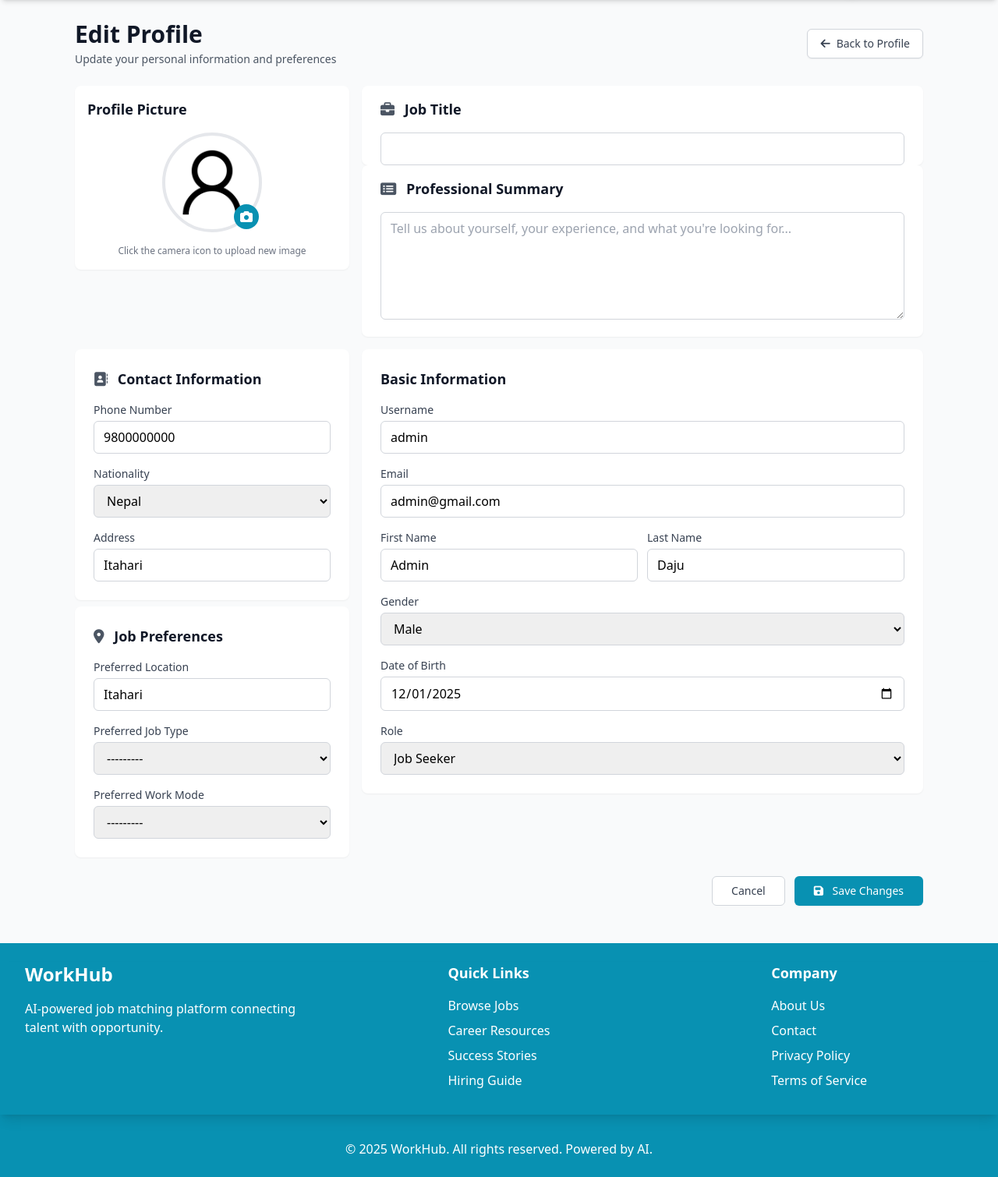
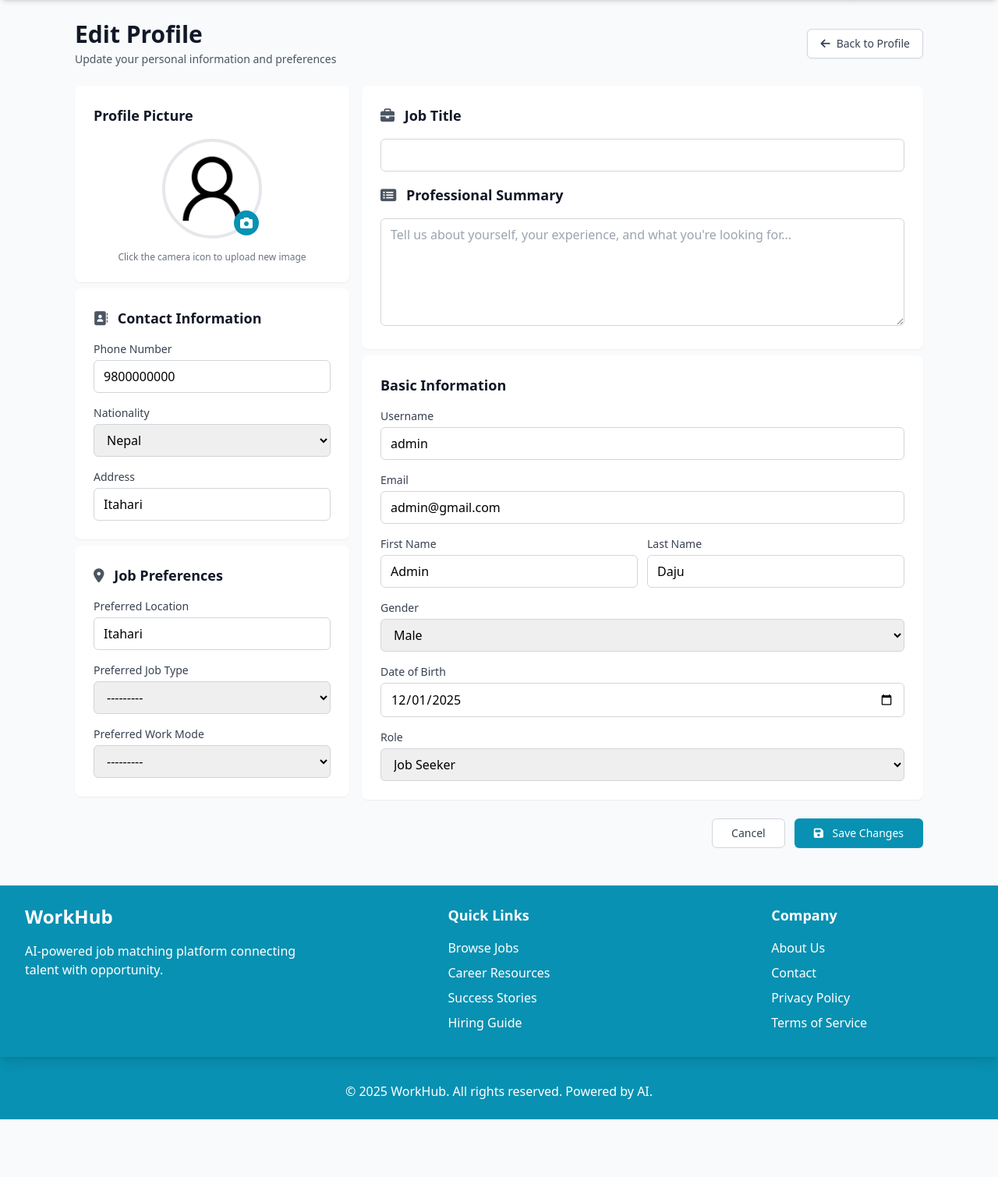
Before and after one commit to SumaniqueCode/WorkHub, a Django app: page /user/profile/edit/ in a window 1280 px wide. Shown: the part 70-1580 px from the top of the page at 78% size. After the commit the page ends 1506 px from the top, so only its background shows below. Run offline with Django 5.2, Linux system fonts and the light colour scheme; a user stored in the database is signed in; data comes from the database, SQL or seed files in the repository; some libraries are stand-ins or nearby versions.

Commit message:
Minor UI fix

```diff
--- a/templates/pages/users/profile_update.html
+++ b/templates/pages/users/profile_update.html
@@ -20,12 +20,11 @@
       {% csrf_token %}
       <div class="grid grid-cols-1 lg:grid-cols-3 gap-4">
         <div class="col-span-1 space-y-2">
-          <div class="bg-white rounded-lg shadow-sm p-4">
+          <div class="bg-white rounded-lg shadow-sm p-6">
             <h2 class="text-lg font-semibold text-gray-900 mb-4">Profile Picture</h2>
             <div class="flex flex-col items-center">
               <div class="relative mb-4 profile_image-container">
-                <img id="profilePreview" src="{{ profile.profile_image.url }}" alt="Profile"
-                  class="w-32 h-32 rounded-full border-4 border-gray-200 object-cover" />
+                <img id="profilePreview" src="{{ profile.profile_image.url }}" alt="Profile" class="w-32 h-32 rounded-full border-4 border-gray-200 object-cover" />
                 <label for="id_profile_image"
                   class="absolute bottom-1 right-1 bg-cyan-600 text-white rounded-full py-1 px-2 cursor-pointer hover:bg-cyan-700 transition"><i
                     class="fas fa-camera"></i></label>
@@ -37,33 +36,8 @@
               {% endif %}
             </div>
           </div>
-        </div>
-        <div class="col-span-1 lg:col-span-2">
-            <div class="bg-white rounded-lg shadow-sm px-6 pt-4">
-              <h2 class="text-lg font-semibold text-gray-900 mb-4"><i class="fa fa-briefcase mr-2 text-gray-600"></i>
-                Job Title</h2>
-                <input type="text" name="position" id="id_position" value="{{ profile.position }}"
-                  class="w-full px-3 py-2 border border-gray-300 rounded-md focus:outline-none focus:ring-2 focus:ring-cyan-500 focus:border-transparent" />
-                {% if profile_form.errors.position %}
-                <div class="{{ error_classes }}">{{ profile_form.errors.position }}</div>
-                {% endif %}
-            </div>
-
-            <div class="bg-white rounded-lg shadow-sm px-6 py-4">
-            <h2 class="text-lg font-semibold text-gray-900 mb-4"><i class="fa fa-list-alt mr-2 text-gray-600"></i>
-              Professional Summary </h2>
-              <textarea name="summary" id="id_summary" rows="5"
-                class="w-full px-3 py-2 border border-gray-300 rounded-md focus:outline-none focus:ring-2 focus:ring-cyan-500 focus:border-transparent"
-                placeholder="Tell us about yourself, your experience, and what you're looking for...">{{ profile.summary }}</textarea>
-              {% if profile_form.errors.summary %}
-                <div class="{{ error_classes }}">{{ profile_form.errors.summary }}</div>
-              {% endif %}
-            </div>
-        </div>
-        <div class="col-span-1 space-y-2">
           <div class="bg-white rounded-lg shadow-sm p-6">
-            <h2 class="text-lg font-semibold text-gray-900 mb-4"><i class="fas fa-address-book mr-2 text-gray-600"></i>
-              Contact Information</h2>
+            <h2 class="text-lg font-semibold text-gray-900 mb-4"><i class="fas fa-address-book mr-2 text-gray-600"></i> Contact Information</h2>
             <div>
               <label for="id_phone" class="block text-sm font-medium text-gray-700 mb-1">Phone Number</label>
               <input type="tel" name="phone" id="id_phone" value="{{ profile.phone }}" maxlength="10"
@@ -84,6 +58,7 @@
               {% endif %}
             </div>
           </div>
+
           <div class="bg-white rounded-lg shadow-sm p-6" id="jobPreferences">
             <h2 class="text-lg font-semibold text-gray-900 mb-4">
               <i class="fas fa-map-marker-alt mr-2 text-gray-600"></i>
@@ -109,7 +84,8 @@
                 <option value="Full Time" {% if profile.preferred_job_type == "Full Time" %}selected{% endif %}>Full Time</option>
                 <option value="Part Time" {% if profile.preferred_job_type == "Part Time" %}selected{% endif %}>Part Time</option>
                 <option value="Contract" {% if profile.preferred_job_type == "Contract" %}selected{% endif %}>Contract</option>
-                  <option value="Internship" {% if profile.preferred_job_type == "Internship" %}selected{% endif %}>Internship</option>
+                <option value="Internship" {% if profile.preferred_job_type == "Internship" %}selected{% endif %}>
+                  Internship</option>
               </select>
               {% if profile_form.errors.preferred_job_type %}
               <div class="{{ error_classes }}">{{ profile_form.errors.preferred_job_type }}</div>
@@ -132,6 +108,25 @@
           </div>
         </div>
         <div class="col-span-1 lg:col-span-2 space-y-2">
+          <div class="bg-white rounded-lg shadow-sm p-6">
+            <h2 class="text-lg font-semibold text-gray-900 mb-4"><i class="fa fa-briefcase mr-2 text-gray-600"></i>
+              Job Title</h2>
+            <input type="text" name="position" id="id_position" value="{{ profile.position }}"
+              class="w-full px-3 py-2 border border-gray-300 rounded-md focus:outline-none focus:ring-2 focus:ring-cyan-500 focus:border-transparent" />
+            {% if profile_form.errors.position %}
+            <div class="{{ error_classes }}">{{ profile_form.errors.position }}</div>
+            {% endif %}
+
+            <h2 class="text-lg font-semibold text-gray-900 my-4"><i class="fa fa-list-alt mr-2 text-gray-600"></i>
+              Professional Summary </h2>
+            <textarea name="summary" id="id_summary" rows="5"
+              class="w-full px-3 py-2 border border-gray-300 rounded-md focus:outline-none focus:ring-2 focus:ring-cyan-500 focus:border-transparent"
+              placeholder="Tell us about yourself, your experience, and what you're looking for...">{{ profile.summary }}</textarea>
+            {% if profile_form.errors.summary %}
+            <div class="{{ error_classes }}">{{ profile_form.errors.summary }}</div>
+            {% endif %}
+          </div>
+
           <div class="bg-white rounded-lg shadow-sm p-6">
             <h2 class="text-lg font-semibold text-gray-900 mb-4">Basic Information</h2>
             <div class="space-y-4">
```
Lines whose indentation alone changed are shown as unchanged.
